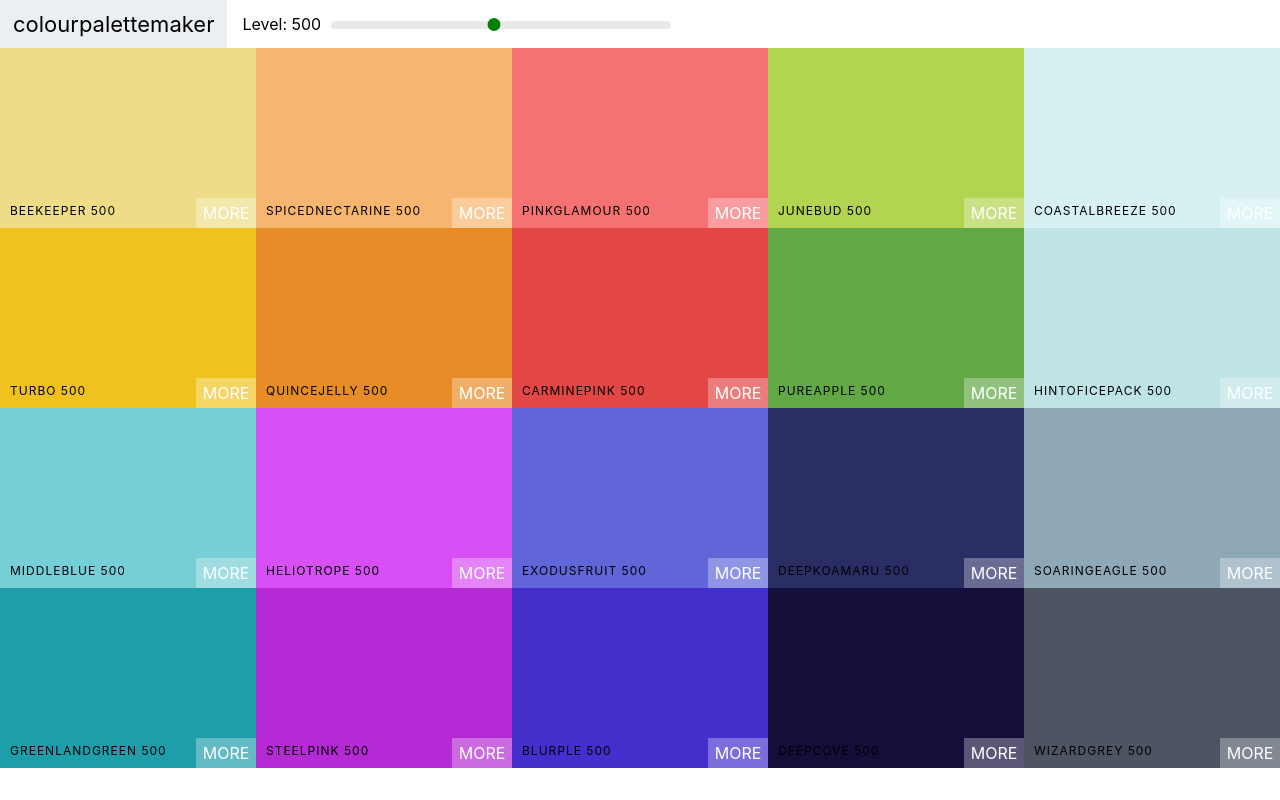
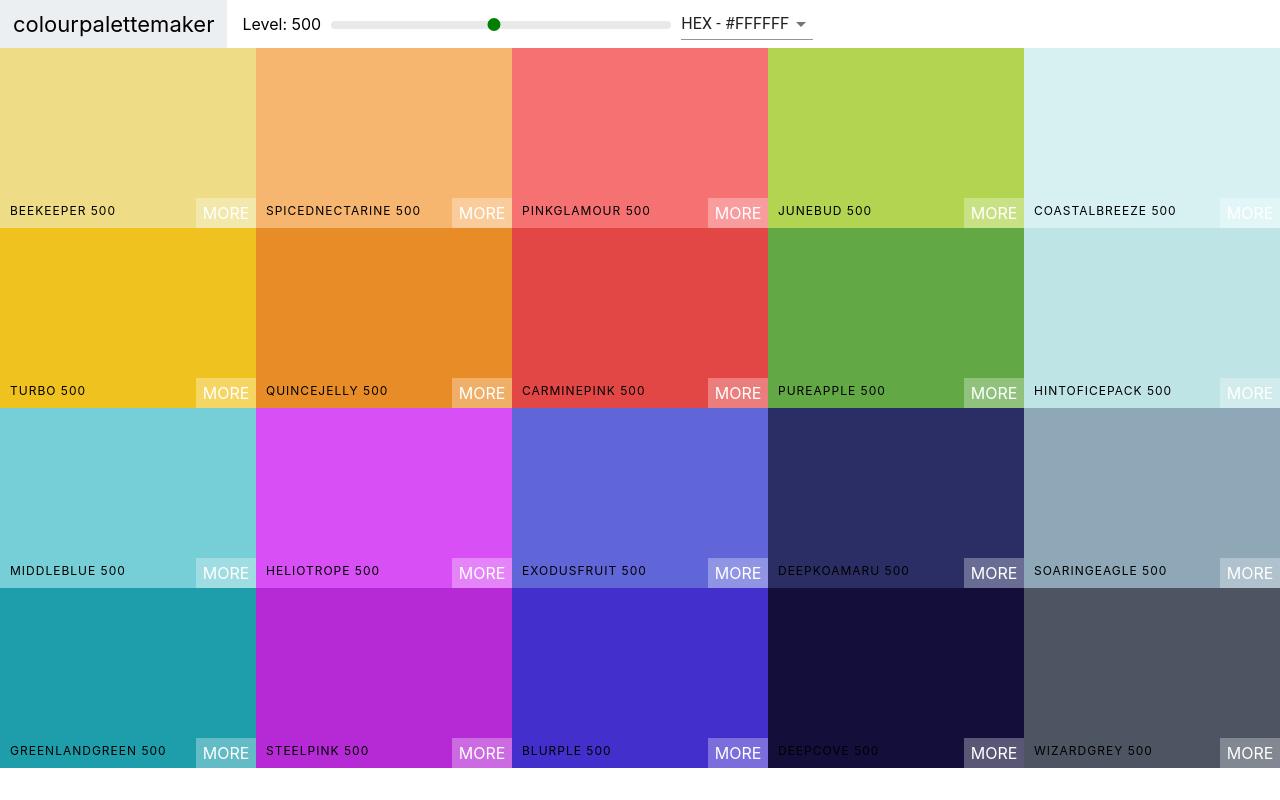
Before and after one commit to MrGarrySingh/colour-palette-maker, a React (Create React App) app: page / in a window 1280 px wide. Built offline with nearby package versions, Linux system fonts and the light colour scheme.

Commit message:
Added Select and Material UI

```diff
--- a/package.json
+++ b/package.json
@@ -3,6 +3,7 @@
   "version": "0.1.0",
   "private": true,
   "dependencies": {
+    "@material-ui/core": "^4.11.0",
     "@testing-library/jest-dom": "^5.11.5",
     "@testing-library/react": "^11.1.1",
     "@testing-library/user-event": "^12.2.0",
--- a/src/components/Navbar/Navbar.jsx
+++ b/src/components/Navbar/Navbar.jsx
@@ -1,10 +1,19 @@
-import React from "react";
+import React, { useState } from "react";
 import Slider from "rc-slider";
+import Select from "@material-ui/core/Select";
+import MenuItem from "@material-ui/core/MenuItem";
 
 import "rc-slider/assets/index.css";
 import "./Navbar.css";
 
-const Navbar = ({ level, changeLevel }) => {
+const Navbar = ({ level, changeLevel, handleChange }) => {
+  const [format, setFormat] = useState("hex");
+
+  const changeFormat = (e) => {
+    setFormat(e.target.value);
+    handleChange(e.target.value);
+  };
+
   return (
     <header className="navbar">
       <div className="navbar__logo">
@@ -22,6 +31,13 @@ const Navbar = ({ level, changeLevel }) => {
           />
         </div>
       </div>
+      <div className="navbar__selectContainer">
+        <Select onChange={changeFormat} value={format}>
+          <MenuItem value="hex">HEX - #FFFFFF</MenuItem>
+          <MenuItem value="rgb">RBG - RGB(255, 255, 255)</MenuItem>
+          <MenuItem value="rgba">RGBA - RGB(255, 255, 255, 1.0)</MenuItem>
+        </Select>
+      </div>
     </header>
   );
 };
--- a/src/components/Palette/Palette.jsx
+++ b/src/components/Palette/Palette.jsx
@@ -6,17 +6,26 @@ import "./Palette.css";
 
 function Palette({ palette }) {
   const [level, setLevel] = useState(500);
+  const [format, setFormat] = useState("hex");
 
   const changeLevel = (level) => {
     setLevel(level);
   };
 
+  const changeFormat = (val) => {
+    setFormat(val);
+  };
+
   return (
     <div className="palette">
-      <Navbar level={level} changeLevel={changeLevel} />
+      <Navbar
+        level={level}
+        changeLevel={changeLevel}
+        handleChange={changeFormat}
+      />
       <div className="palette__colors">
         {palette.colors[level].map((color) => (
-          <ColourBox bgColor={color.hex} name={color.name} />
+          <ColourBox bgColor={color[format]} name={color.name} />
         ))}
       </div>
       {/* Footer */}
```
Also changed, not shown: 1 other file (tests, documents, lock files or other folders).
